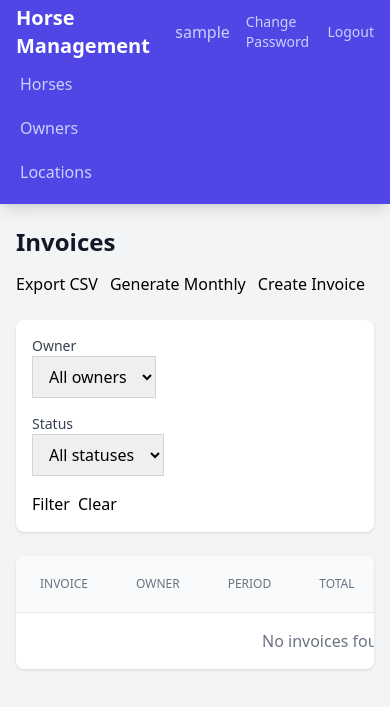
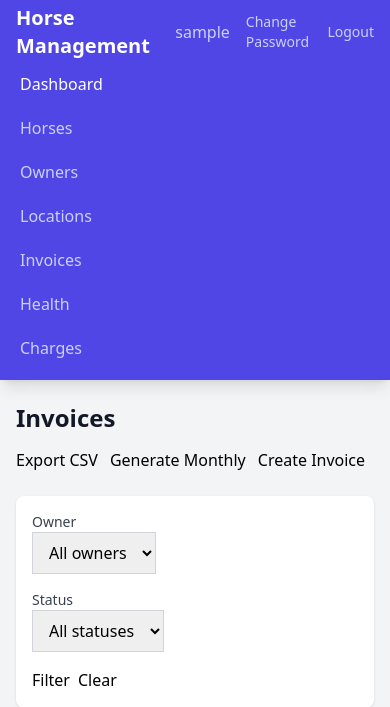
Before and after one commit to alastairllewellenpalmer-lgtm/LivMan, a Django app: page /invoicing/ in a window 390 px wide. Shown: the top 707 px of the page. Run offline with Django 5.2, Linux system fonts and the light colour scheme; the visitor is signed in with stand-in values (Sample User, id 1); data that the repository does not hold is empty; parts of the project's set-up code (start-up, migrations or seed data) failed here and were passed over; some libraries are stand-ins or nearby versions.

Commit message:
Fix QA issues: broken buttons, security defaults, UI bugs
- CRITICAL: Invoice Send/Mark Paid buttons now use POST forms with CSRF
  tokens instead of GET links (buttons were silently non-functional)
- CRITICAL: DEBUG defaults to False in production (was True)
- HIGH: Remove hardcoded "Owned 100.00%" from invoice templates (was
  misleading for fractional ownership - share info already in line items)
- HIGH: Mobile nav now includes all sections (Dashboard, Invoices,
  Health, Charges were missing)
- HIGH: Pagination preserves filter params on horse list and invoice list
- MEDIUM: InvoiceLineItem.save() uses `is None` check instead of falsy
  check for line_total (zero totals were being overwritten)

Co-Authored-By: Claude Opus 4.6 <noreply@anthropic.com>

```diff
--- a/core/models.py
+++ b/core/models.py
@@ -625,6 +625,6 @@ class InvoiceLineItem(models.Model):
 
     def save(self, *args, **kwargs):
         # Auto-calculate line total unless explicitly provided
-        if not self.line_total:
+        if self.line_total is None:
             self.line_total = self.quantity * self.unit_price
         super().save(*args, **kwargs)
--- a/horse_management/settings.py
+++ b/horse_management/settings.py
@@ -25,7 +25,7 @@ if env_file.exists():
 SECRET_KEY = env('SECRET_KEY', default='django-insecure-change-this-in-production')
 
 # SECURITY WARNING: don't run with debug turned on in production!
-DEBUG = env('DEBUG', default=True)
+DEBUG = env.bool('DEBUG', default=False)
 
 ALLOWED_HOSTS = env.list('ALLOWED_HOSTS', default=['localhost', '127.0.0.1', '.vercel.app'])
 CSRF_TRUSTED_ORIGINS = env.list('CSRF_TRUSTED_ORIGINS', default=[
--- a/invoicing/pdf.py
+++ b/invoicing/pdf.py
@@ -180,7 +180,7 @@ def generate_invoice_pdf_reportlab(invoice):
     for group in horse_groups:
         # Horse header row
         table_data.append([
-            Paragraph(f"<b>{group['horse_name']} (Owned 100.00%)</b>", item_style),
+            Paragraph(f"<b>{group['horse_name']}</b>", item_style),
             '',
         ])
         row_idx = len(table_data) - 1
--- a/templates/base.html
+++ b/templates/base.html
@@ -66,9 +66,13 @@
         </div>
         <!-- Mobile menu -->
         <div class="md:hidden px-2 pb-3 space-y-1">
+            <a href="{% url 'dashboard' %}" class="text-white hover:bg-indigo-500 block px-3 py-2 rounded-md text-base font-medium">Dashboard</a>
             <a href="{% url 'horse_list' %}" class="text-indigo-200 hover:bg-indigo-500 block px-3 py-2 rounded-md text-base font-medium">Horses</a>
             <a href="{% url 'owner_list' %}" class="text-indigo-200 hover:bg-indigo-500 block px-3 py-2 rounded-md text-base font-medium">Owners</a>
             <a href="{% url 'location_list' %}" class="text-indigo-200 hover:bg-indigo-500 block px-3 py-2 rounded-md text-base font-medium">Locations</a>
+            <a href="{% url 'invoice_list' %}" class="text-indigo-200 hover:bg-indigo-500 block px-3 py-2 rounded-md text-base font-medium">Invoices</a>
+            <a href="{% url 'vaccination_list' %}" class="text-indigo-200 hover:bg-indigo-500 block px-3 py-2 rounded-md text-base font-medium">Health</a>
+            <a href="{% url 'charge_list' %}" class="text-indigo-200 hover:bg-indigo-500 block px-3 py-2 rounded-md text-base font-medium">Charges</a>
         </div>
     </nav>
 
--- a/templates/invoicing/invoice_list.html
+++ b/templates/invoicing/invoice_list.html
@@ -92,7 +92,10 @@
                     <td class="px-6 py-4 whitespace-nowrap text-sm space-x-2">
                         <a href="{% url 'invoice_pdf' invoice.pk %}" class="text-indigo-600 hover:text-indigo-900">PDF</a>
                         {% if invoice.status == 'draft' %}
-                        <a href="{% url 'invoice_send' invoice.pk %}" class="text-green-600 hover:text-green-900">Send</a>
+                        <form method="post" action="{% url 'invoice_send' invoice.pk %}" class="inline">
+                            {% csrf_token %}
+                            <button type="submit" class="text-green-600 hover:text-green-900 bg-transparent border-none cursor-pointer p-0 text-sm">Send</button>
+                        </form>
                         {% endif %}
                     </td>
                 </tr>
@@ -109,10 +112,10 @@
     <div class="flex justify-center">
         <nav class="relative z-0 inline-flex rounded-md shadow-sm -space-x-px">
             {% if page_obj.has_previous %}
-            <a href="?page={{ page_obj.previous_page_number }}" class="relative inline-flex items-center px-4 py-2 border border-gray-300 bg-white text-sm font-medium text-gray-700 hover:bg-gray-50">Previous</a>
+            <a href="?page={{ page_obj.previous_page_number }}{% if request.GET.status %}&status={{ request.GET.status }}{% endif %}{% if request.GET.owner %}&owner={{ request.GET.owner }}{% endif %}" class="relative inline-flex items-center px-4 py-2 border border-gray-300 bg-white text-sm font-medium text-gray-700 hover:bg-gray-50">Previous</a>
             {% endif %}
             {% if page_obj.has_next %}
-            <a href="?page={{ page_obj.next_page_number }}" class="relative inline-flex items-center px-4 py-2 border border-gray-300 bg-white text-sm font-medium text-gray-700 hover:bg-gray-50">Next</a>
+            <a href="?page={{ page_obj.next_page_number }}{% if request.GET.status %}&status={{ request.GET.status }}{% endif %}{% if request.GET.owner %}&owner={{ request.GET.owner }}{% endif %}" class="relative inline-flex items-center px-4 py-2 border border-gray-300 bg-white text-sm font-medium text-gray-700 hover:bg-gray-50">Next</a>
             {% endif %}
         </nav>
     </div>
--- a/templates/invoicing/invoice_pdf.html
+++ b/templates/invoicing/invoice_pdf.html
@@ -247,7 +247,7 @@
         <tbody>
             {% for group in horse_groups %}
             <tr class="horse-header">
-                <td colspan="2">{{ group.horse_name }} (Owned 100.00%)</td>
+                <td colspan="2">{{ group.horse_name }}</td>
             </tr>
             {% for item in group.items %}
             {% if item.line_type == 'livery' %}
--- a/templates/invoicing/partials/preview.html
+++ b/templates/invoicing/partials/preview.html
@@ -3,7 +3,7 @@
     {% for group in preview.horse_groups %}
     <div>
         <h4 class="text-sm font-bold text-gray-900 mb-1 bg-gray-50 px-3 py-2 rounded">
-            {{ group.horse_name }} (Owned 100.00%)
+            {{ group.horse_name }}
         </h4>
         <ul class="divide-y divide-gray-200 border rounded-md">
             {% for charge in group.charges %}
```
Also changed, not shown: templates/horses/horse_list.html (+4 -4 lines), templates/invoicing/invoice_detail.html (+9 -3 lines).
